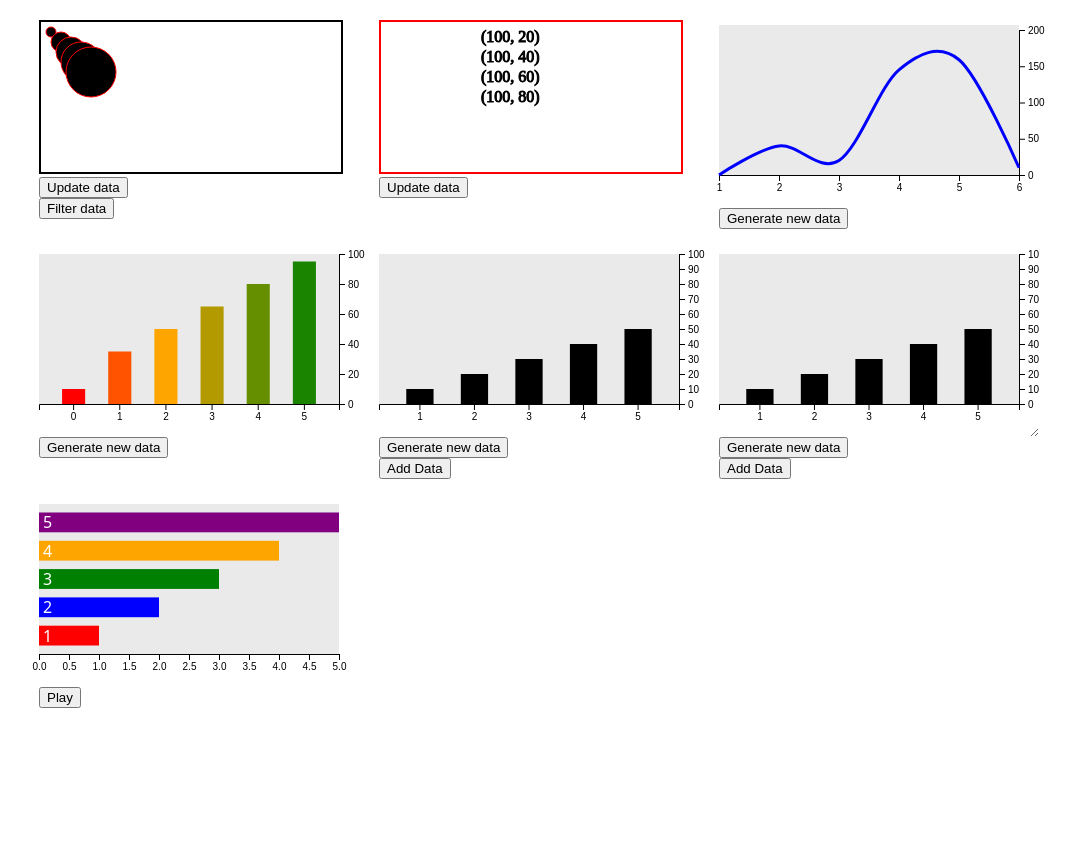
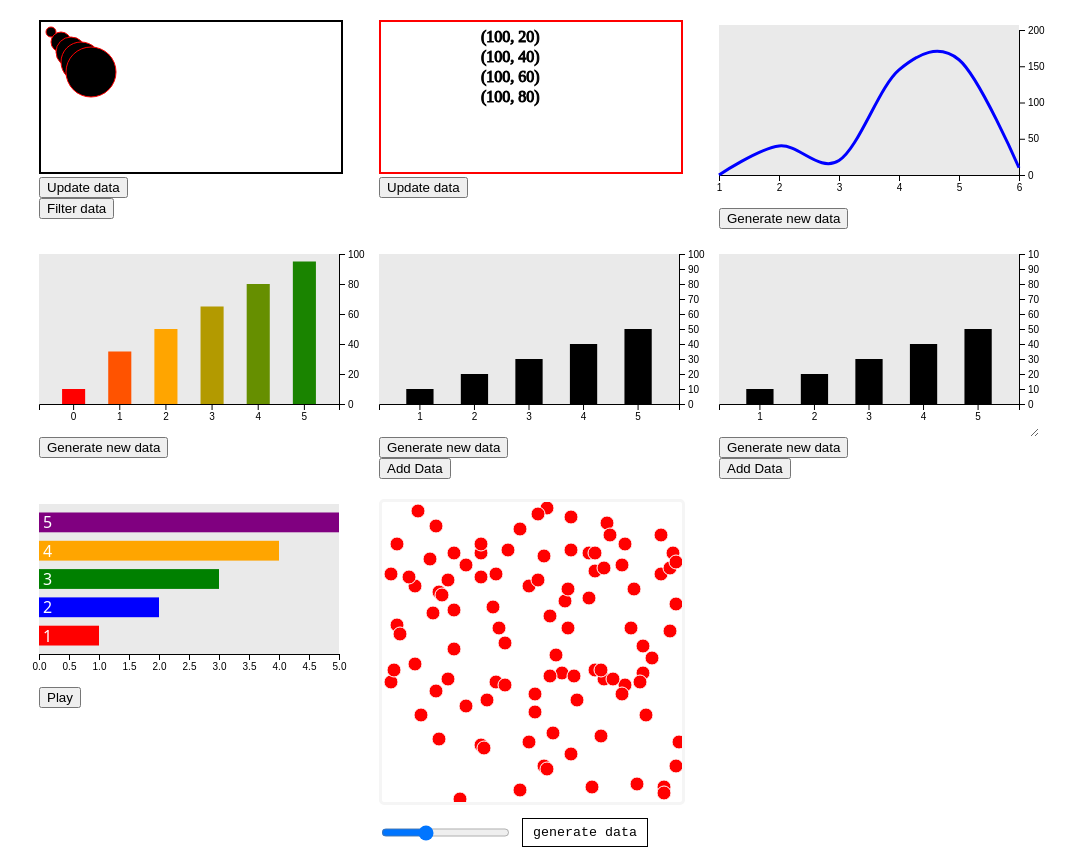
Before and after one commit to nicolasmatthewlee/d3-gallery, a React (Create React App) app: page / in a window 1280 px wide. Shown: the whole page, without its empty margins (101-1177 px from the left). Before the commit the page ends 800 px from the top, so only its background shows below. Built offline with nearby package versions, Linux system fonts and the light colour scheme.

Commit message:
created scatterplot chart with labels

```diff
--- a/src/App.js
+++ b/src/App.js
@@ -7,6 +7,7 @@ import { AnimatedBarChart } from "./components/animated-bar-chart";
 import { InteractiveBarChart } from "./components/interactive-bar-chart";
 import { ResponsiveBarChart } from "./components/responsive-bar-chart";
 import { RacingBarChart } from "./components/racing-bar-chart";
+import { ScatterPlot } from "./components/scatter-plot";
 
 import "./components/styles/app.css";
 
@@ -20,6 +21,7 @@ function App() {
       <InteractiveBarChart />
       <ResponsiveBarChart />
       <RacingBarChart />
+      <ScatterPlot />
     </div>
   );
 }
--- /dev/null
+++ b/src/components/scatter-plot.js
@@ -0,0 +1,114 @@
+import { useEffect, useRef, useState } from "react";
+import { select, scaleLinear } from "d3";
+
+export const ScatterPlot = () => {
+  const generateData = (n) => {
+    let data = [];
+    for (let i = 0; i < n; i += 1) {
+      data.push([
+        Math.floor(Math.random() * 100),
+        Math.floor(Math.random() * 100),
+      ]);
+    }
+    return data;
+  };
+  const [data, setData] = useState(generateData(100));
+  const [slider, setSlider] = useState(100);
+  const svgRef = useRef();
+
+  let height = 300;
+  let width = 300;
+
+  useEffect(() => {
+    const svg = select(svgRef.current);
+
+    const xScale = scaleLinear().domain([0, 100]).range([0, width]);
+    const yScale = scaleLinear().domain([0, 100]).range([0, height]);
+
+    svg
+      .selectAll(".dot")
+      .data(data)
+      .join("circle")
+      .attr("class", "dot")
+      .attr("cx", (d) => xScale(d[0]))
+      .attr("cy", (d) => yScale(d[1]))
+      .attr("r", 7)
+      .style("fill", "rgb(255,0,0)")
+      .style("stroke-width", "1px")
+      .style("stroke", "white")
+      .on("mouseenter", (event, value) => {
+        event.target.style.fill = "black";
+        // add text background
+        svg
+          .selectAll(".data-label-rect")
+          .data(value)
+          .join("rect")
+          .attr("class", "data-label-rect")
+          .text(value)
+          .attr("x", xScale(value[0]) - 40)
+          .attr("y", yScale(value[1]) - 35)
+          .attr("width", "80")
+          .attr("height", "25")
+          .style("fill", "white")
+          .style("stroke", "black")
+          .style("stroke-width", "2px")
+          .attr("rx", "1");
+        // add text
+        svg
+          .selectAll(".data-label")
+          .data(value)
+          .join("text")
+          .attr("class", "data-label")
+          .text(value)
+          .attr("x", xScale(value[0]))
+          .attr("y", yScale(value[1]) - 15)
+          .style("font-size", "20px")
+          .style("font-weight", "800")
+          .style("font-family", "monospace")
+          .style("text-anchor", "middle");
+      })
+      .on("mouseleave", () => {
+        svg.selectAll(".data-label").remove();
+        svg.selectAll(".data-label-rect").remove();
+        svg.selectAll(".dot").style("fill", "red");
+      });
+  }, [data]);
+
+  return (
+    <div>
+      <svg
+        height={height}
+        width={width}
+        ref={svgRef}
+        style={{
+          border: "3px solid whitesmoke",
+          borderRadius: "5px",
+        }}
+      ></svg>
+      <div
+        style={{ display: "flex", paddingTop: "10px", gap: "10px" }}
+      >
+        <input
+          type="range"
+          min={1}
+          max={300}
+          defaultValue={100}
+          onChange={(e) => setSlider(e.target.value)}
+        ></input>
+        <button
+          style={{
+            backgroundColor: "white",
+            border: "1px solid black",
+            padding: "6px 10px 6px 10px",
+            fontFamily: "monospace",
+          }}
+          onClick={() => {
+            setData(generateData(slider));
+          }}
+        >
+          generate data
+        </button>
+      </div>
+    </div>
+  );
+};
```
